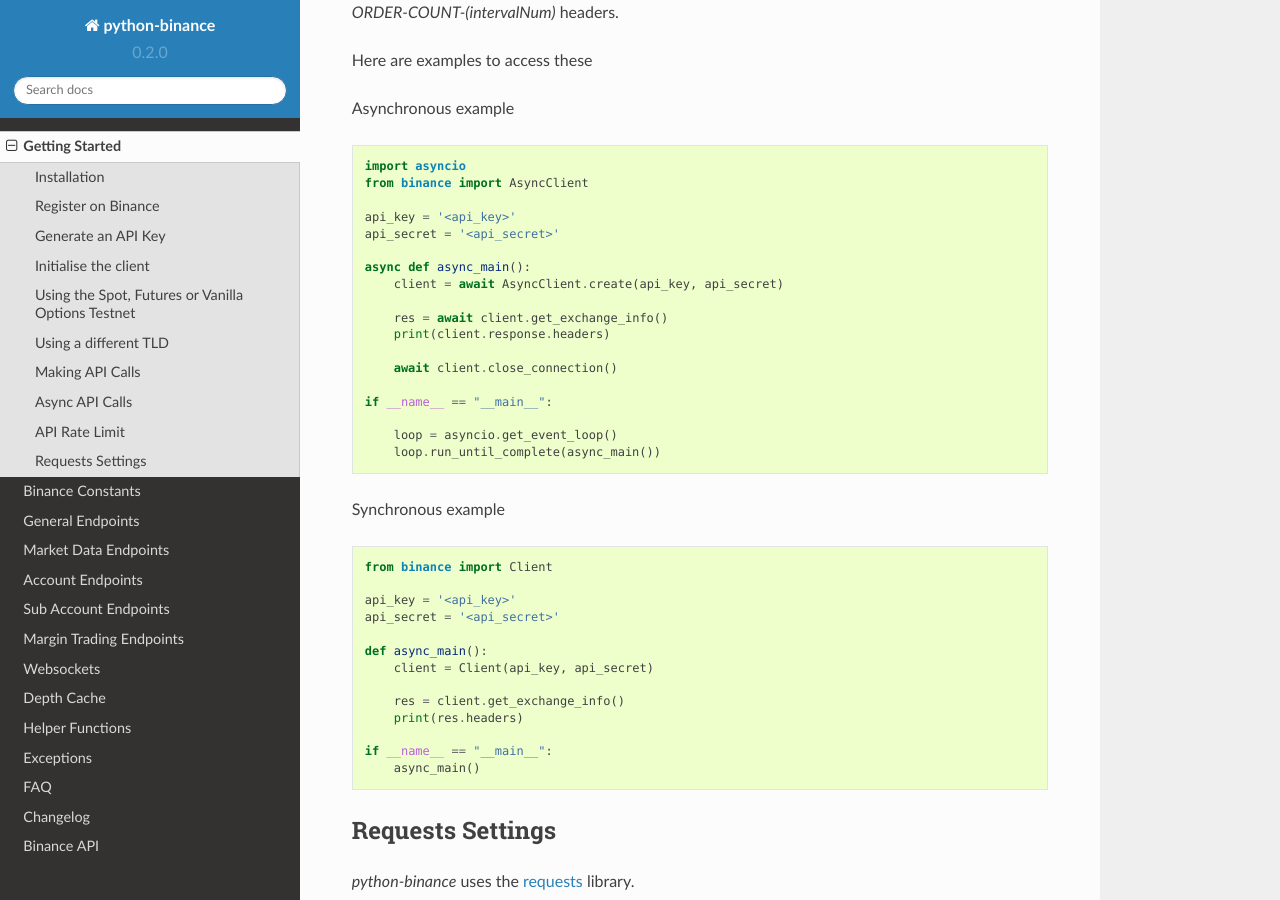
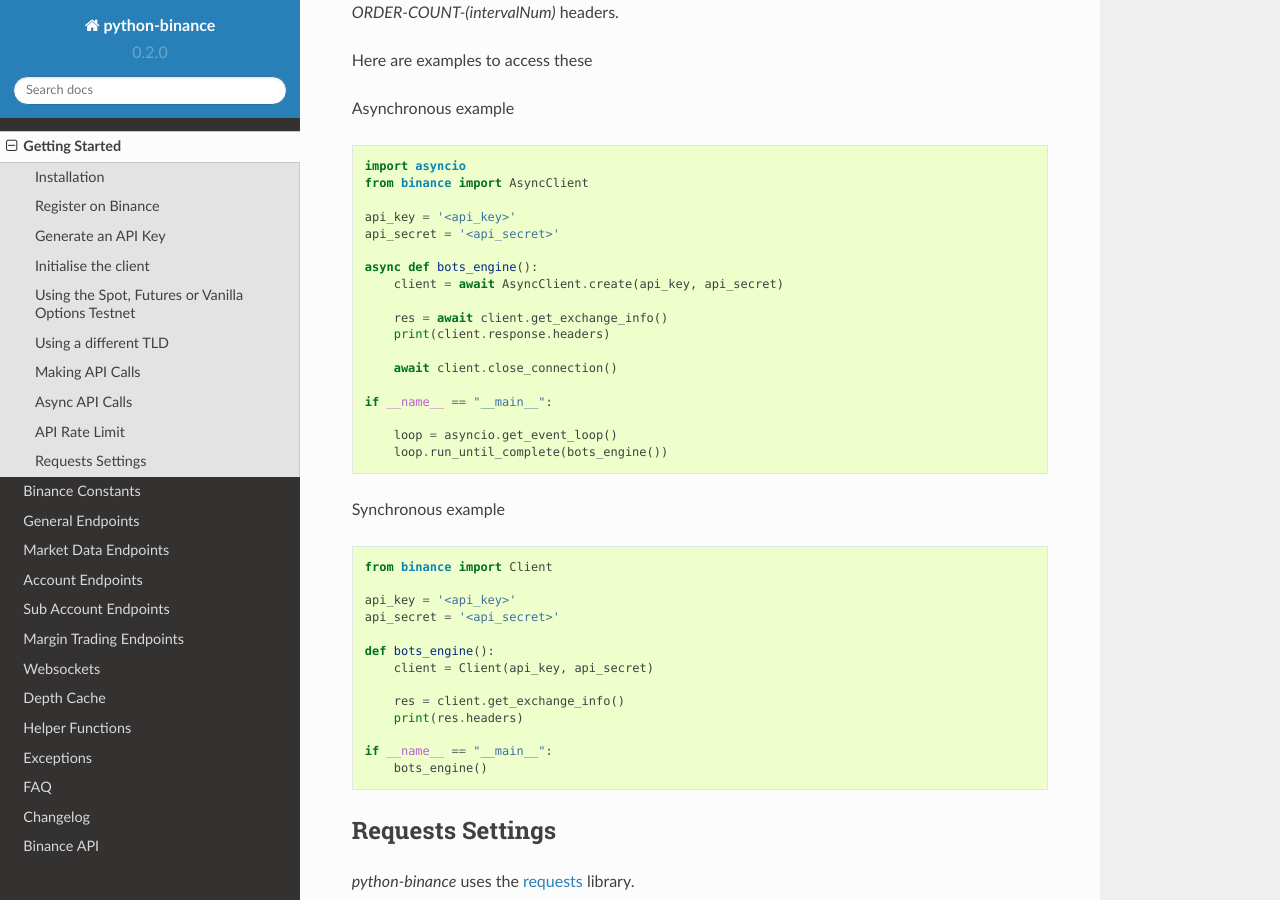
Before and after one commit to sammchardy/python-binance, a Sphinx documentation site: the page built from docs/overview.rst, in a window 1280 px wide and 900 px high, scrolled down 3065 px. Built offline with Sphinx 7.4.7 and the Read the Docs theme 2.0.0, drawn with Linux system fonts in a browser that asks for light colours; formulas are drawn with MathJax 3; pages that are not in the unit, such as notebooks, are missing from menus; some of the changed text lies outside the part shown.

```diff
--- a/PYPIREADME.rst
+++ b/PYPIREADME.rst
@@ -190,7 +190,7 @@ for more information.
 
     from binance import AsyncClient, DepthCacheManager, BinanceSocketManager
 
-    async def async_main():
+    async def bots_engine():
 
         # initialise the client
         client = await AsyncClient.create()
@@ -252,7 +252,7 @@ for more information.
     if __name__ == "__main__":
 
         loop = asyncio.get_event_loop()
-        loop.run_until_complete(async_main())
+        loop.run_until_complete(bots_engine())
 
 
 Donate
--- a/README.rst
+++ b/README.rst
@@ -190,7 +190,7 @@ for more information.
 
     from binance import AsyncClient, DepthCacheManager, BinanceSocketManager
 
-    async def async_main():
+    async def bots_engine():
 
         # initialise the client
         client = await AsyncClient.create()
@@ -252,7 +252,7 @@ for more information.
     if __name__ == "__main__":
 
         loop = asyncio.get_event_loop()
-        loop.run_until_complete(async_main())
+        loop.run_until_complete(bots_engine())
 
 
 Donate
--- a/docs/overview.rst
+++ b/docs/overview.rst
@@ -35,7 +35,7 @@ or for Asynchronous client
 
 .. code:: python
 
-    async def async_main():
+    async def bots_engine():
 
         # initialise the client
         client = await AsyncClient.create(api_key, api_secret)
@@ -43,7 +43,7 @@ or for Asynchronous client
     if __name__ == "__main__":
 
         loop = asyncio.get_event_loop()
-        loop.run_until_complete(async_main())
+        loop.run_until_complete(bots_engine())
 
 Using the Spot, Futures or Vanilla Options Testnet
 --------------------------------------------------
@@ -115,7 +115,7 @@ The only difference is to run within an asyncio event loop and await the functio
     import asyncio
     from binance import AsyncClient
 
-    async def async_main():
+    async def bots_engine():
         client = await AsyncClient.create()
 
         # fetch exchange info
@@ -127,7 +127,7 @@ The only difference is to run within an asyncio event loop and await the functio
     if __name__ == "__main__":
 
         loop = asyncio.get_event_loop()
-        loop.run_until_complete(async_main())
+        loop.run_until_complete(bots_engine())
 
 Read `Async basics for Binance <https://sammchardy.github.io/binance/2021/05/01/async-binance-basics.html>`_
 for more information about asynchronous patterns.
@@ -161,7 +161,7 @@ Asynchronous example
     api_key = '<api_key>'
     api_secret = '<api_secret>'
 
-    async def async_main():
+    async def bots_engine():
         client = await AsyncClient.create(api_key, api_secret)
 
         res = await client.get_exchange_info()
@@ -172,7 +172,7 @@ Asynchronous example
     if __name__ == "__main__":
 
         loop = asyncio.get_event_loop()
-        loop.run_until_complete(async_main())
+        loop.run_until_complete(bots_engine())
 
 Synchronous example
 
@@ -184,14 +184,14 @@ Synchronous example
     api_key = '<api_key>'
     api_secret = '<api_secret>'
 
-    def async_main():
+    def bots_engine():
         client = Client(api_key, api_secret)
 
         res = client.get_exchange_info()
         print(res.headers)
 
     if __name__ == "__main__":
-        async_main()
+        bots_engine()
 Requests Settings
 -----------------
 
```
Also changed, not shown: docs/depth_cache.rst (+4 -4 lines), docs/websockets.rst (+4 -4 lines).
